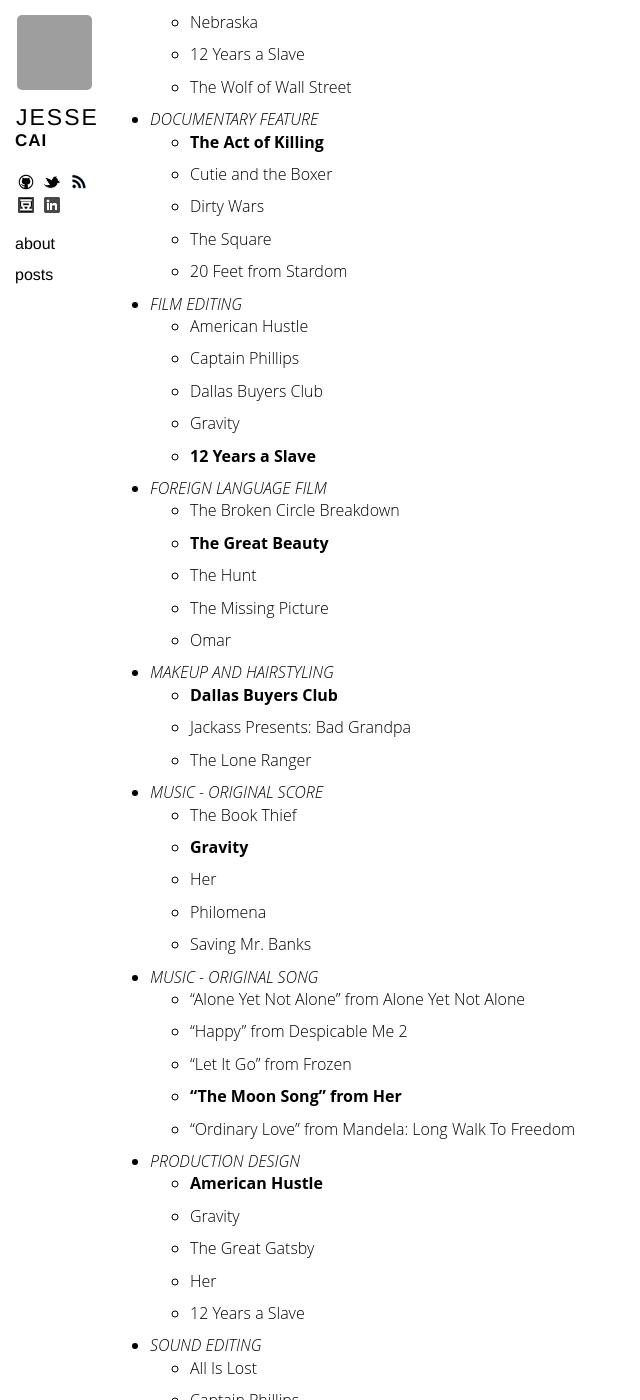
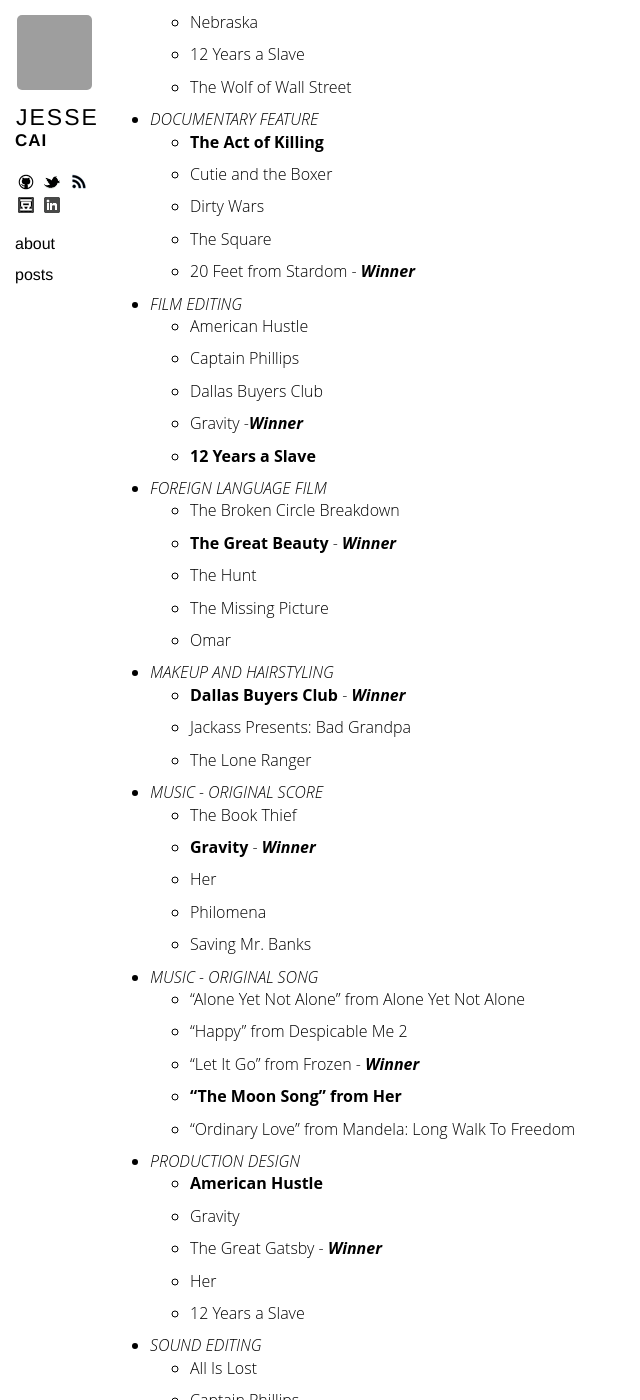
Before and after one commit to mojacc/mojacc.github.com, a Jekyll site: the page built from _posts/2014-01-21-86th-academy-awards-predictions.markdown, in a window 1280 px wide and 1400 px high, scrolled down 1853 px. Shown: the whole window, without its empty margins (0-640 px from the left). Built offline with Jekyll 4.4.1, drawn with Linux system fonts in a browser that asks for light colours; nearby versions of some CDN libraries; Markdown is read by kramdown in place of the engine named in the settings; comment, search, counter and statistics services are not loaded; some of the changed text lies outside the part shown; grey boxes are pictures that could not be loaded.

Commit message:
Updated oscar related posts.

```diff
--- a/_posts/2014-01-20-good-luck-to-roger-deakins.markdown
+++ b/_posts/2014-01-20-good-luck-to-roger-deakins.markdown
@@ -1,6 +1,6 @@
 ---
 layout: post
-title: Roger Deakins的运气
+title: Roger Deakins的坏运气尚未终结
 excerpt: <p>他在金像奖上的坏运气会在今年终结么？</p>
 ---
 
@@ -40,3 +40,5 @@
 延伸阅读1: [Oscars Postmortem: A Tribute to Roger Deakins](http://www.awardsdaily.com/blog/oscars-post-mortem-a-tribute-to-roger-deakins/)
 
 延伸阅读2: [How Master Cinematographer Roger Deakins Got These Ten Shots](http://www.vulture.com/2013/02/how-master-dp-roger-deakins-got-these-10-shots.html)
+
+***Updated: 果然再次输给了[Gravity](http://www.imdb.com/title/tt1454468/)***
--- a/_posts/2014-01-21-86th-academy-awards-predictions.markdown
+++ b/_posts/2014-01-21-86th-academy-awards-predictions.markdown
@@ -13,17 +13,17 @@
     * Her
     * Nebraska
     * Philomena
-    * **12 Years a Slave**
+    * **12 Years a Slave** - ***Winner***
     * The Wolf of Wall Street
 * *ACTOR - IN A LEADING ROLE*
     * Christian Bale
     * Bruce Dern
     * Leonardo DiCaprio
     * Chiwetel Ejiofor
-    * **Matthew McConaughey**
+    * **Matthew McConaughey** - ***Winner***
 * *ACTRESS - IN A LEADING ROLE*
     * Amy Adams
-    * **Cate Blanchett**
+    * **Cate Blanchett** - ***Winner***
     * Sandra Bullock
     * Judi Dench
     * Meryl Streep
@@ -32,34 +32,34 @@
     * Bradley Cooper
     * Michael Fassbender
     * Jonah Hill
-    * **Jared Leto**
+    * **Jared Leto** - ***Winner***
 * *ACTRESS - IN A SUPPORTING ROLE*
     * Sally Hawkins
     * **Jennifer Lawrence**
-    * Lupita Nyong'o
+    * Lupita Nyong'o - ***Winner***
     * Julia Roberts
     * June Squibb
 * *ANIMATED FEATURE FILM*
     * The Croods
     * Despicable Me 2
     * Ernest & Celestine
-    * Frozen
+    * Frozen - ***Winner***
     * **The Wind Rises**
 * *CINEMATOGRAPHY*
     * The Grandmaster
-    * **Gravity**
+    * **Gravity** -***Winner***
     * Inside Llewyn Davis
     * Nebraska
     * Prisoners
 * *COSTUME DESIGN*
     * **American Hustle**
     * The Grandmaster
-    * The Great Gatsby
+    * The Great Gatsby - ***Winner***
     * The Invisible Woman
     * 12 Years a Slave
 * *DIRECTING*
     * American Hustle
-    * **Gravity**
+    * **Gravity** - ***Winner***
     * Nebraska
     * 12 Years a Slave
     * The Wolf of Wall Street
@@ -68,55 +68,55 @@
     * Cutie and the Boxer
     * Dirty Wars
     * The Square
-    * 20 Feet from Stardom
+    * 20 Feet from Stardom - ***Winner***
 * *FILM EDITING*
     * American Hustle
     * Captain Phillips
     * Dallas Buyers Club
-    * Gravity
+    * Gravity -***Winner***
     * **12 Years a Slave**
 * *FOREIGN LANGUAGE FILM*
     * The Broken Circle Breakdown
-    * **The Great Beauty**
+    * **The Great Beauty** - ***Winner***
     * The Hunt
     * The Missing Picture
     * Omar
 * *MAKEUP AND HAIRSTYLING*
-    * **Dallas Buyers Club**
+    * **Dallas Buyers Club** - ***Winner***
     * Jackass Presents: Bad Grandpa
     * The Lone Ranger
 * *MUSIC - ORIGINAL SCORE*
     * The Book Thief
-    * **Gravity**
+    * **Gravity** - ***Winner***
     * Her
     * Philomena
     * Saving Mr. Banks
 * *MUSIC - ORIGINAL SONG*
     * "Alone Yet Not Alone" from Alone Yet Not Alone
     * "Happy" from Despicable Me 2
-    * "Let It Go" from Frozen
+    * "Let It Go" from Frozen - ***Winner***
     * **"The Moon Song" from Her**
     * "Ordinary Love" from Mandela: Long Walk To Freedom
 * *PRODUCTION DESIGN*
     * **American Hustle**
     * Gravity
-    * The Great Gatsby
+    * The Great Gatsby - ***Winner***
     * Her
     * 12 Years a Slave
 * *SOUND EDITING*
     * All Is Lost
     * Captain Phillips
-    * **Gravity**
+    * **Gravity** - ***Winner***
     * The Hobbit: The Desolation of Smaug
     * Lone Survivor
 * *SOUND MIXING*
     * Captain Phillips
-    * **Gravity**
+    * **Gravity** - ***Winner***
     * The Hobbit: The Desolation of Smaug
     * Inside Llewyn Davis
     * Lone Survivor
 * *VISUAL EFFECTS*
-    * **Gravity**
+    * **Gravity** - ***Winner***
     * The Hobbit: The Desolation of Smaug
     * Iron Man 3
     * The Lone Ranger
@@ -125,13 +125,15 @@
     * Before Midnight
     * Captain Phillips
     * Philomena
-    * **12 Years a Slave**
+    * **12 Years a Slave** -***Winner***
     * The Wolf of Wall Street
 * *WRITING - ORIGINAL SCREENPLAY*
     * American Hustle
     * Blue Jasmine
     * Dallas Buyers Club
-    * **Her**
+    * **Her** - ***Winner***
     * Nebraska
 
 三月二日，拭目以待。
+
+***Updated: 命中14/21，重要奖项基本没错***
```
